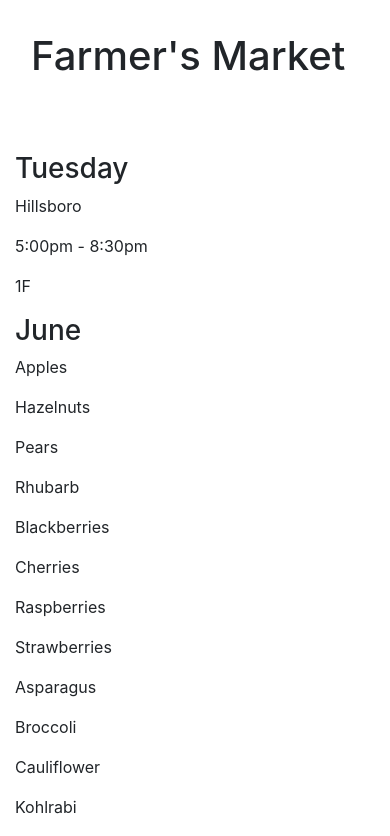
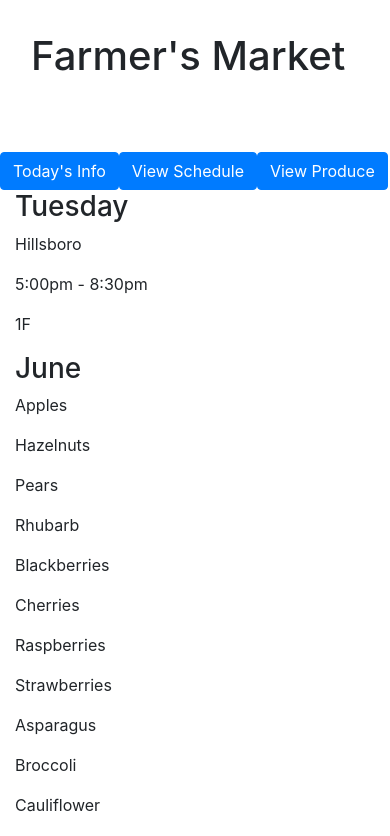
Before and after one commit to mlstroud/farmers-market, a React (Create React App) app: page / in a window 390 px wide. Shown: the top 836 px of the page. Built offline with nearby package versions, Linux system fonts and the light colour scheme.

Commit message:
update classnames

```diff
--- a/src/components/App.js
+++ b/src/components/App.js
@@ -6,7 +6,7 @@ import 'bootstrap/dist/css/bootstrap.min.css';
 function App() {
   return (
     <React.Fragment>
-      <div class="container">
+      <div className="container">
         <Header />
         <PageControl />
       </div>
--- a/src/components/Header.js
+++ b/src/components/Header.js
@@ -2,7 +2,7 @@ import React from "react";
 
 function Header() {
   return (
-    <div class="jumbotron">
+    <div className="jumbotron">
       <h1>Farmer's Market</h1>
     </div>
   );
--- a/src/components/PageControl.js
+++ b/src/components/PageControl.js
@@ -321,14 +321,27 @@ class PageControl extends React.Component {
     this.state = {};
   }
 
-  handleClick = () => {
+  viewToday = () => {
+
+  }
+
+  viewSchedule = () => {
+
+  }
+
+  viewProduce = () => {
 
   }
 
   render() {
     return (
       <React.Fragment>
-        <div class="row">
+        <div className="row">
+          <button className="btn btn-primary" onClick={this.viewToday}>Today's Info</button>
+          <button className="btn btn-primary" onClick={this.viewSchedule}>View Schedule</button>
+          <button className="btn btn-primary" onClick={this.viewProduce}>View Produce</button>
+        </div>
+        <div className="row">
           <Today day={marketSchedule[this.day].day}
             location={marketSchedule[this.day].location}
             hours={marketSchedule[this.day].hours}
--- a/src/components/Today.js
+++ b/src/components/Today.js
@@ -4,19 +4,17 @@ import PropTypes from "prop-types";
 function Today(props) {
   return (
     <React.Fragment>
-      <div class="col-md-6">
+      <div className="col-md-6">
         <h3>{props.day}</h3>
         <p>{props.location}</p>
         <p>{props.hours}</p>
         <p>{props.booth}</p>
       </div>
-      <div class="col-md-6">
+      <div className="col-md-6">
         <h3>{props.month}</h3>
-        <p>
-          {props.selection.map((item) =>
-            <p>{item}</p>
-          )}
-        </p>
+        {props.selection.map((item, index) =>
+          <p key={index}>{item}</p>
+        )}
       </div>
     </React.Fragment>
   );
```
